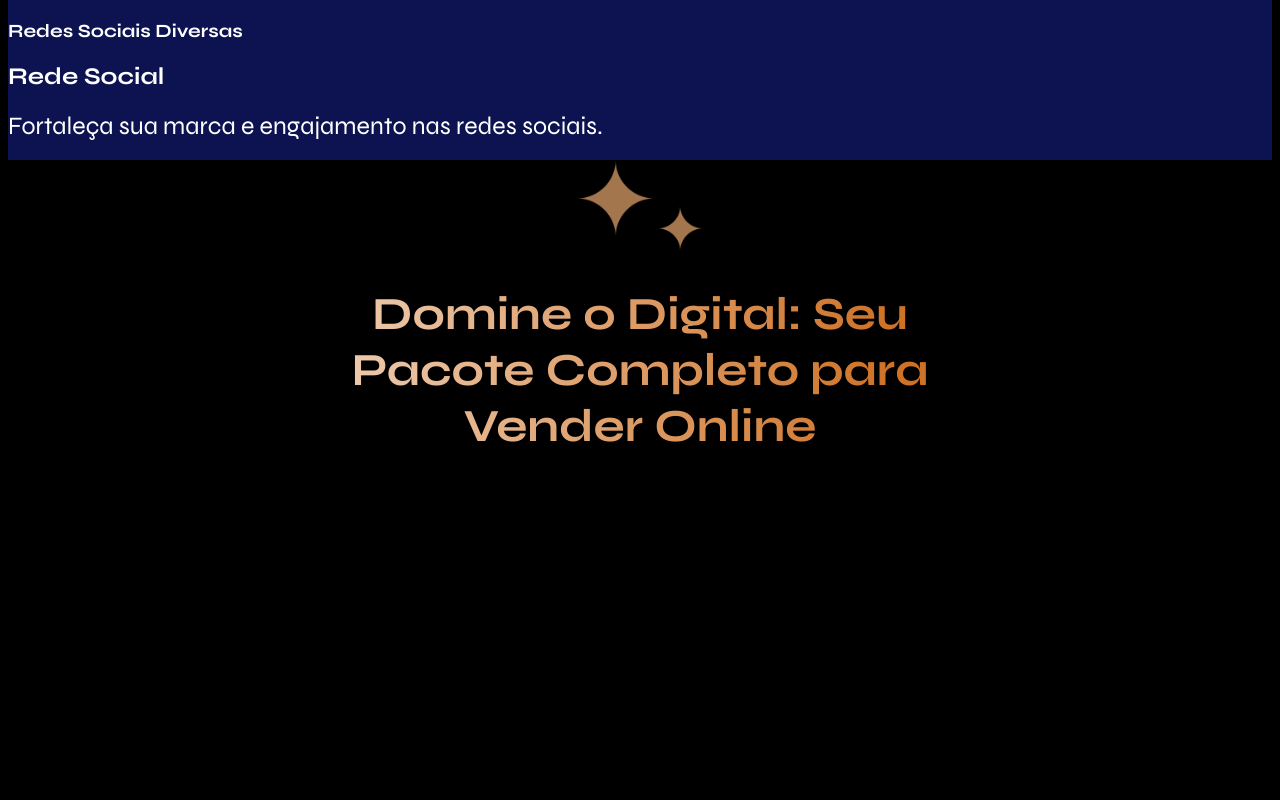
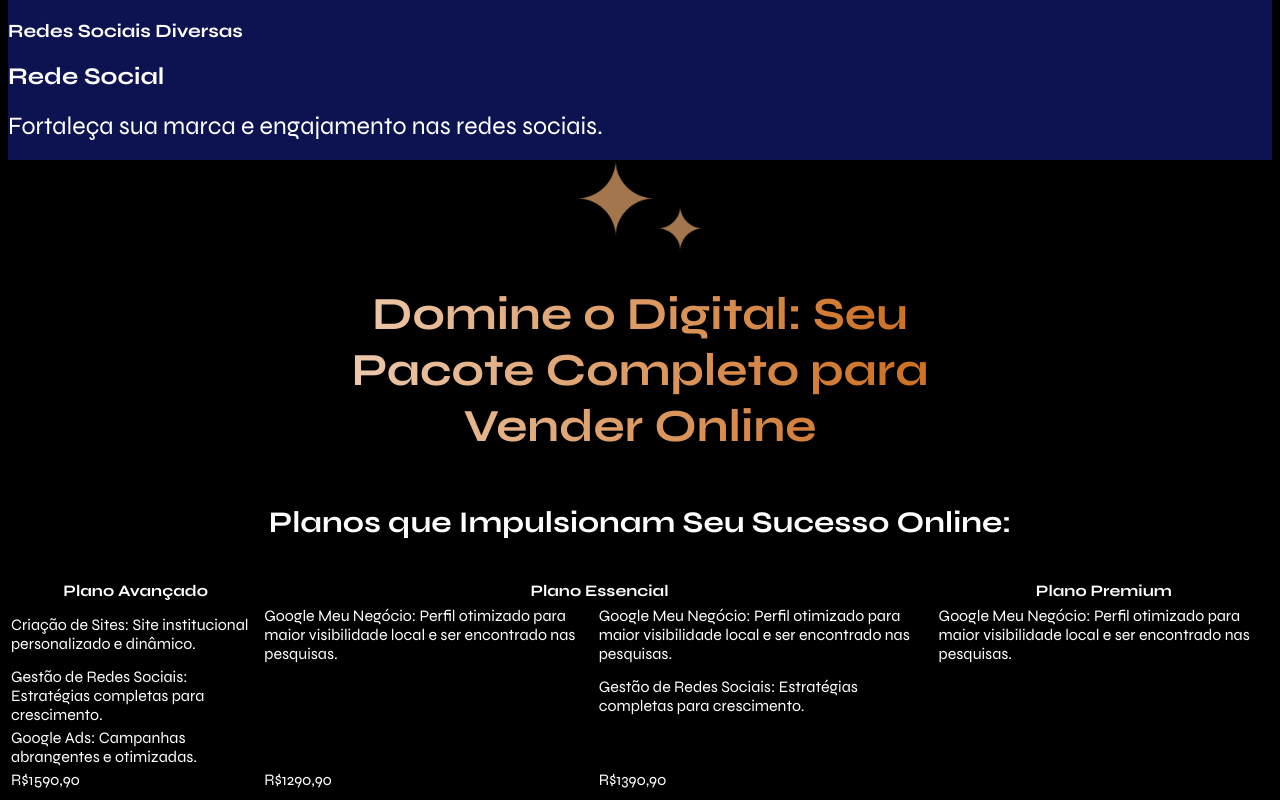
Before and after one commit to ONumberx/html-css, a plain HTML site: page exercicios/Fazendo o porfólio parte 1 - Copia/index.html in a window 1280 px wide. Shown: the part 1833-2633 px from the top of the page. Before the commit the page ends 2317 px from the top, so only its background shows below. Drawn offline with Linux system fonts and the light colour scheme.

Commit message:
muito babaio que fiz

```diff
--- a/exercicios/Fazendo o porfólio parte 1 - Copia/index.html
+++ b/exercicios/Fazendo o porfólio parte 1 - Copia/index.html
@@ -125,6 +125,46 @@
             <h1>Domine o Digital: Seu <br>Pacote Completo para <br>Vender Online</h1>
         </div>
 
+        <table>
+            <caption style="font-size: 30px; padding: 20px; padding-bottom: 38px; font-weight: bold">Planos que Impulsionam Seu Sucesso Online:</caption>
+            <thead>
+                <tr>
+                    <th style="padding-left: ;">Plano Avançado</th>
+                    <th colspan="2">Plano Essencial</th>
+                    <th>Plano Premium</th>
+                </tr>
+            </thead>
+
+            <tbody>
+                <tr>
+
+                    <td rowspan="2">Criação de Sites: Site institucional personalizado e dinâmico.</td>
+
+                </tr>
+                <td >Google Meu Negócio: Perfil otimizado para maior visibilidade local e ser encontrado nas pesquisas.</td>
+                <td>Google Meu Negócio: Perfil otimizado para maior visibilidade local e ser encontrado nas pesquisas.</td>
+                <td>Google Meu Negócio: Perfil otimizado para maior visibilidade local e ser encontrado nas pesquisas.</td>
+                 <tr>
+                    <td>Gestão de Redes Sociais: Estratégias completas para crescimento. </td>
+                    <td></td>
+                    <td>Gestão de Redes Sociais: Estratégias completas para crescimento.</td>
+                </tr>
+                <tr>
+                    <td>Google Ads: Campanhas abrangentes e otimizadas.</td>
+                    <td></td>
+                    <td></td>
+                </tr>
+            </tbody>
+
+            <tfoot>
+                <tr>
+                    <td><price>R$1590,90</price></td>
+                    <td><price>R$1290,90</price></td>
+                    <td><price>R$1390,90</price></td>
+                </tr>
+            </tfoot>
+
+        </table>
 
 
 
```
Also changed, not shown: exercicios/Fazendo o porfólio parte 1/index.html (+6 -9 lines), exercicios/Fazendo o porfólio parte 1/style.css (+9 -0 lines).
